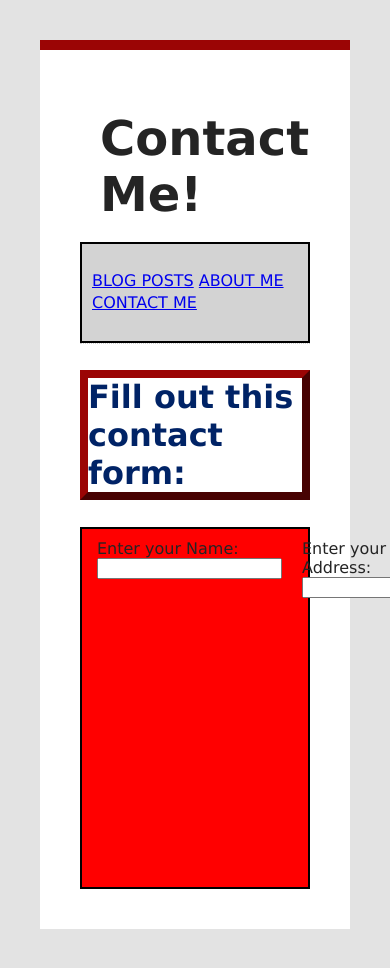
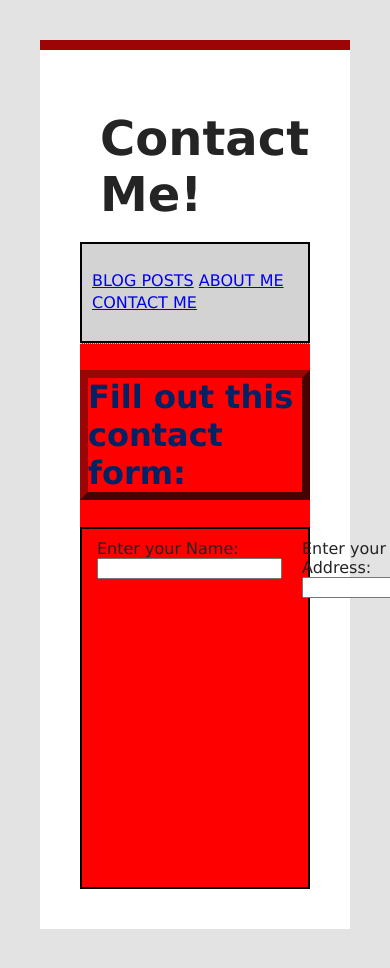
Before and after one commit to AnthenFPS/mi349_blog, a plain HTML site: page contact.html in a window 390 px wide. Shown: the top 968 px of the page. Drawn offline with Linux system fonts and the light colour scheme.

Commit message:
flex media

```diff
--- a/style.css
+++ b/style.css
@@ -112,7 +112,7 @@ ul > li{
 }
 
 @media (max-width: 400px) {
-   .flex-container{
+   #form{
        background: red;
    }
 }
```
